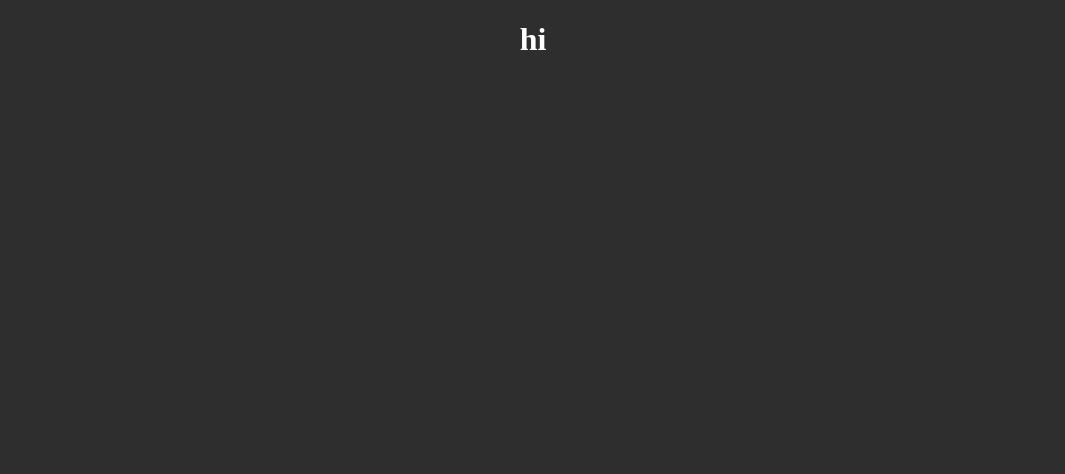
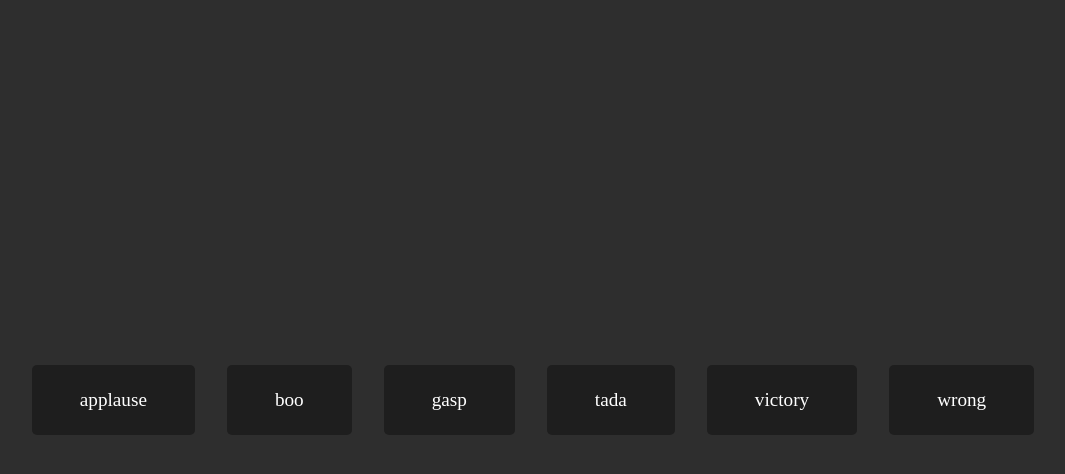
Before and after one commit to eNjeyka/sound-board, a plain HTML site: page index.html in a window 1280 px wide. Shown: the whole page, without its empty margins (107-1172 px from the left). Drawn offline with Linux system fonts and the light colour scheme.

Commit message:
added css and js

```diff
--- a/index.html
+++ b/index.html
@@ -9,6 +9,13 @@
         <title>Sound Board</title>
     </head>
     <body>
-        <h1>hi</h1>
+        <audio id="applause" src="sounds/sound-board_sounds_applause.mp3"></audio>
+        <audio id="boo" src="sounds/sound-board_sounds_boo.mp3"></audio>
+        <audio id="gasp" src="sounds/sound-board_sounds_gasp.mp3"></audio>
+        <audio id="tada" src="sounds/sound-board_sounds_tada.mp3"></audio>
+        <audio id="victory" src="sounds/sound-board_sounds_victory.mp3"></audio>
+        <audio id="wrong" src="sounds/sound-board_sounds_wrong.mp3"></audio>
+
+        <div id="buttons"></div>
     </body>
 </html>
--- a/script.js
+++ b/script.js
@@ -0,0 +1,25 @@
+let sounds = ["applause", "boo", "gasp", "tada", "victory", "wrong"];
+
+sounds.forEach((sound) => {
+    let btn = document.createElement("button");
+    btn.classList.add("btn");
+
+    btn.innerText = sound;
+
+    btn.addEventListener("click", () => {
+        stopSongs();
+
+        document.getElementById(sound).play();
+    });
+
+    document.getElementById("buttons").appendChild(btn);
+});
+
+function stopSongs() {
+    sounds.forEach((sound) => {
+        let song = document.getElementById(sound);
+
+        song.pause();
+        song.currentTime = 0;
+    });
+}
--- a/styles.css
+++ b/styles.css
@@ -2,9 +2,32 @@ body {
     background-color: rgb(46, 46, 46);
     color: white;
     display: flex;
+    flex-wrap: wrap;
     flex-direction: column;
     align-items: center;
+    text-align: center;
     justify-content: center;
     margin: 0;
+    height: 100vh;
     overflow-x: hidden;
 }
+
+.btn {
+    background-color: rgb(30, 30, 30);
+    border-radius: 5px;
+    border: none;
+    color: white;
+    margin: 1rem;
+    padding: 1.5rem 3rem;
+    font-size: 1.2rem;
+    font-family: inherit;
+    cursor: pointer;
+}
+
+.btn:hover {
+    background-color: rgb(75, 75, 75);
+}
+
+.btn:focus {
+    outline: none;
+}
```
